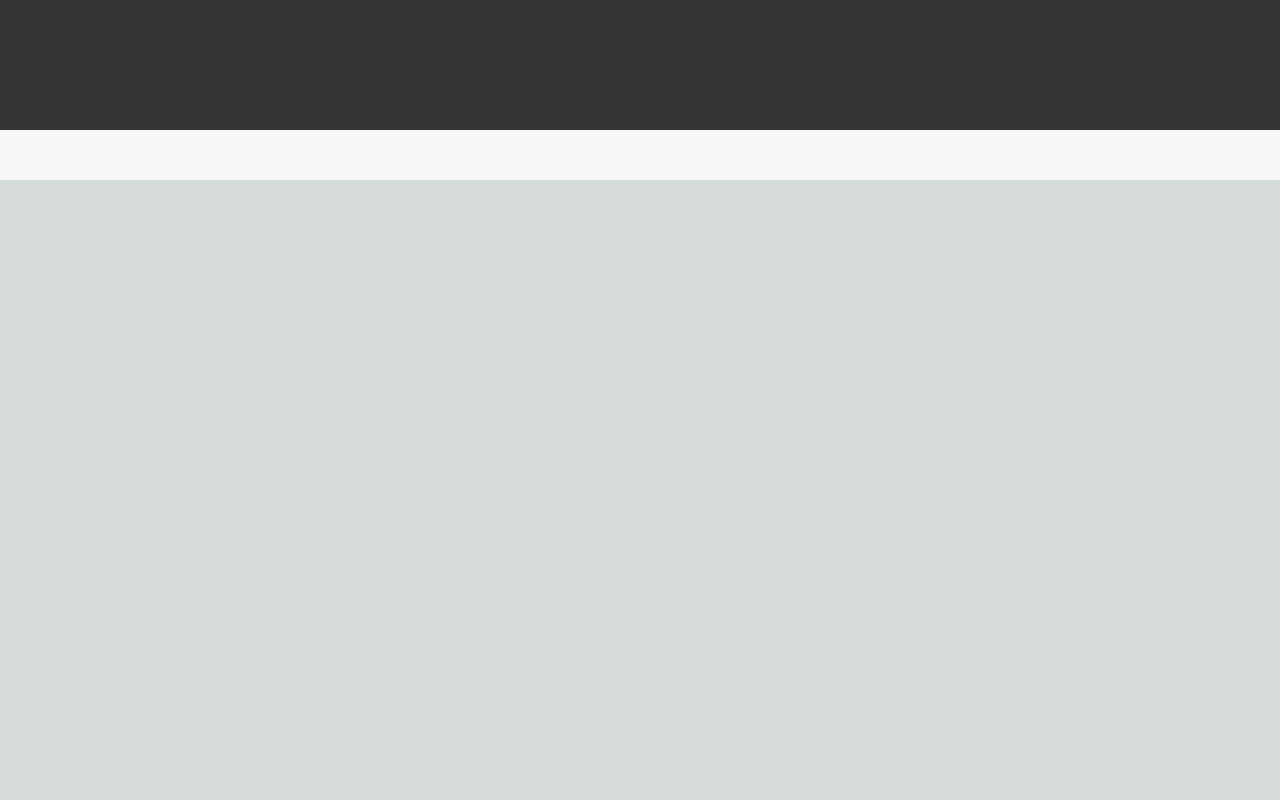
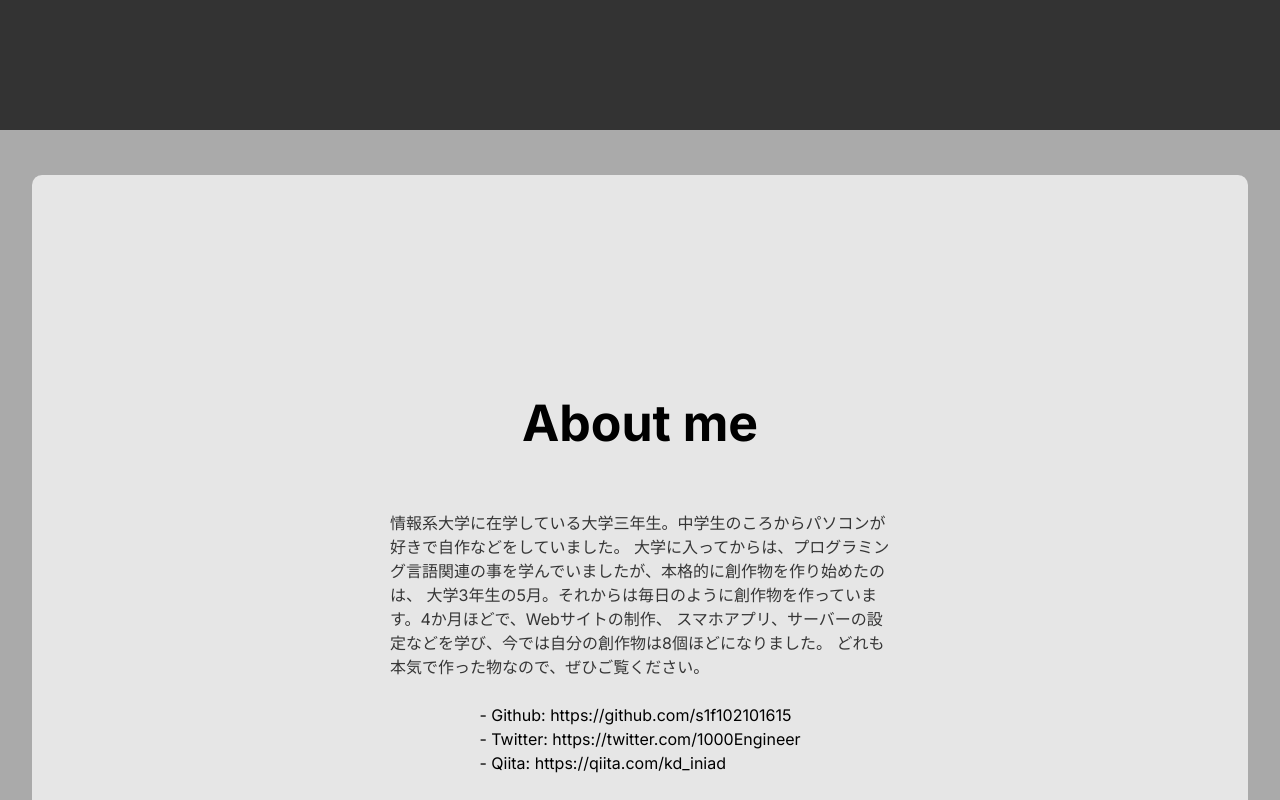
Before and after one commit to s1f102101615/PortfolioSite, a Next.js app: page / in a window 1280 px wide. Shown: the part 840-1640 px from the top of the page. Before the commit the page ends 1020 px from the top, so only its background shows below. Built offline with nearby package versions, Linux system fonts and the light colour scheme.

Commit message:
AboutMeの作成

```diff
--- /dev/null
+++ b/app/components/About.tsx
@@ -0,0 +1,31 @@
+
+import Link from 'next/link';
+import React from 'react';
+import styles from './css/About.module.css';
+
+
+const About = () => {
+  return (
+    <div className={styles.base}>
+        <div className={styles.container}>
+            <div className={styles.title}>
+                About me
+            </div>
+            <div className={styles.content}>
+            情報系大学に在学している大学三年生。中学生のころからパソコンが好きで自作などをしていました。
+            大学に入ってからは、プログラミング言語関連の事を学んでいましたが、本格的に創作物を作り始めたのは、
+            大学3年生の5月。それからは毎日のように創作物を作っています。4か月ほどで、Webサイトの制作、
+            スマホアプリ、サーバーの設定などを学び、今では自分の創作物は8個ほどになりました。
+            どれも本気で作った物なので、ぜひご覧ください。<br /><br />
+            </div>
+            <div>
+                - Github: <Link href="https://github.com/s1f102101615">https://github.com/s1f102101615</Link><br />
+                - Twitter: <Link href="https://twitter.com/1000Engineer">https://twitter.com/1000Engineer</Link><br />
+                - Qiita: <Link href="https://qiita.com/kd_iniad">https://qiita.com/kd_iniad</Link><br />
+            </div>
+        </div>
+    </div>
+  );
+};
+
+export default About;
--- /dev/null
+++ b/app/components/css/About.module.css
@@ -0,0 +1,36 @@
+.base {
+    width: 100%;
+    height: 900px;
+    background-color: rgb(170, 170, 170);
+    justify-content: center;
+    align-items: center;
+    display: flex;
+}
+
+.title {
+    font-size: 50px;
+    font-weight: bold;
+    margin-bottom: 50px;
+}
+
+.container {
+    width: 95%;
+    height: 90%;
+    background-color: #e6e6e6;
+    border-radius: 10px;
+    display: flex;
+    flex-direction: column;
+    justify-content: center;
+    align-items: center;
+}
+
+.content {
+    width: 500px;
+    color: #363636;
+}
+
+@media screen and (max-width: 650px) {
+    .content {
+        width: 90%;
+    }
+}
--- a/app/components/css/Footer.module.css
+++ b/app/components/css/Footer.module.css
@@ -3,7 +3,7 @@
 }
 
 .section {
-    padding: 70px 0 50px 0;
+    padding: 70px 0 0 0;
     background-color: #f7f7f7;
 }
 
--- a/app/page.tsx
+++ b/app/page.tsx
@@ -1,6 +1,7 @@
 import React from 'react';
 import Header from './components/Header';
 import Footer from './components/Footer';
+import About from './components/About';
 
 
 const Home = () => {
@@ -8,6 +9,7 @@ const Home = () => {
     <div>
       <Header></Header>
       <Footer></Footer>
+      <About></About>
     </div>
   );
 };
```
